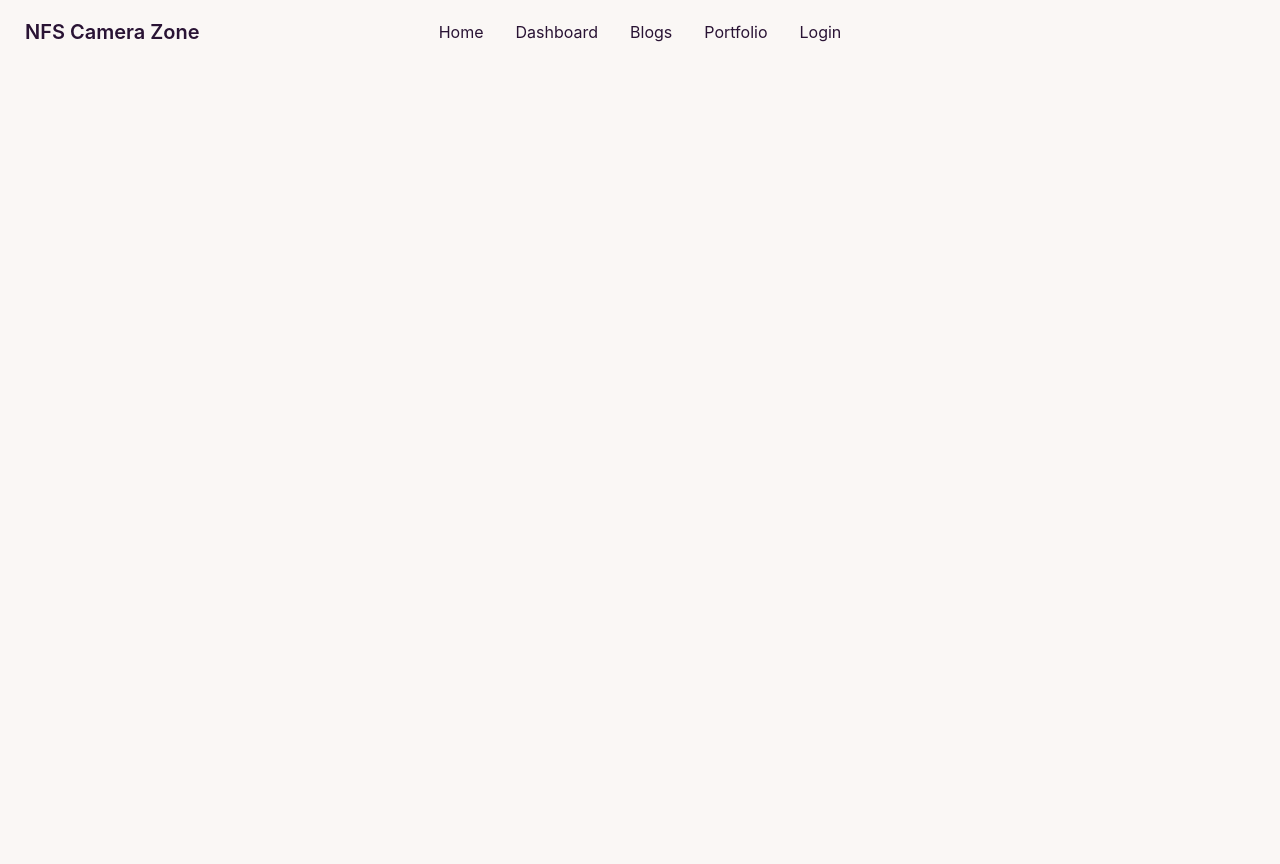
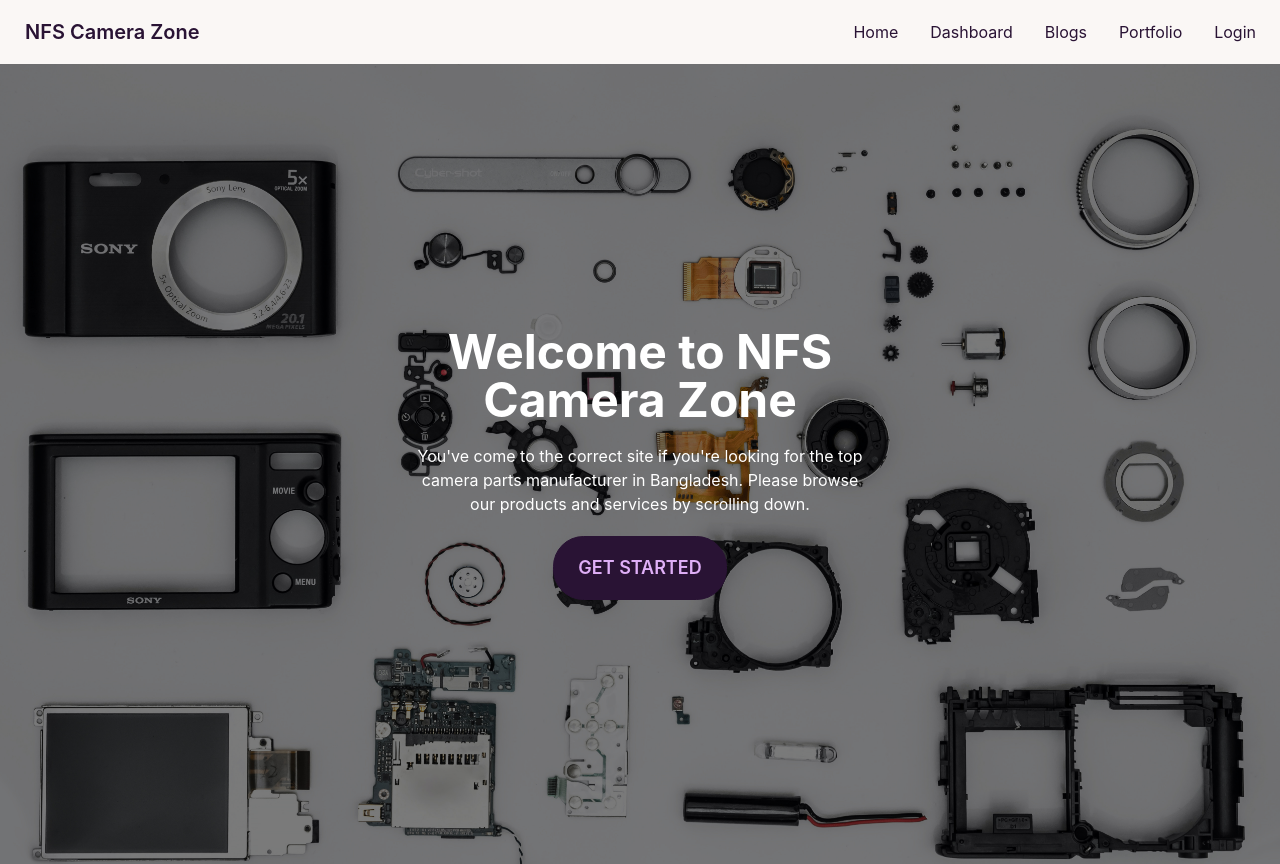
Before and after one commit to nafish08/nfs-camera-zone-client-side, a React (Create React App) app: page / in a window 1280 px wide. Before the commit the page ends 800 px from the top, so only its background shows below. Built offline with nearby package versions, Linux system fonts and the light colour scheme.

Commit message:
Banner section added in home page

```diff
--- /dev/null
+++ b/src/Pages/Home/Banner.js
@@ -0,0 +1,23 @@
+import React from 'react';
+import banner from '../../images/banner.jpg';
+
+const Banner = () => {
+    return (
+        <section>
+            <div class="hero min-h-screen" style={{ background: `url(${banner})`, backgroundSize: 'cover' }}>
+                <div class="bg-opacity-60"></div>
+                <div class="hero-content text-center text-neutral-content text-white">
+                    <div class="max-w-md">
+                        <h1 class="mb-5 text-5xl font-bold">Welcome to NFS Camera Zone</h1>
+                        <p class="mb-5">You've come to the correct site if you're looking for the
+                            top camera parts manufacturer in Bangladesh. Please browse our products and
+                            services by scrolling down.</p>
+                        <button class="btn btn-xs sm:btn-sm md:btn-md lg:btn-lg">Get Started</button>
+                    </div>
+                </div>
+            </div>
+        </section>
+    );
+};
+
+export default Banner;
--- a/src/Pages/Home/Home.js
+++ b/src/Pages/Home/Home.js
@@ -1,10 +1,12 @@
 import React from 'react';
 import Header from '../Shared/Header';
+import Banner from './Banner';
 
 const Home = () => {
     return (
         <div>
             <Header></Header>
+            <Banner></Banner>
         </div>
     );
 };
--- a/src/Pages/Shared/Header.js
+++ b/src/Pages/Shared/Header.js
@@ -23,15 +23,10 @@ const Header = () => {
                 </div>
                 <a className="btn btn-ghost normal-case text-xl">NFS Camera Zone</a>
             </div>
-            <div className="navbar-center hidden lg:flex">
+            <div className="navbar-end hidden lg:flex">
                 <ul className="menu menu-horizontal p-0">
                     {menuItems}
                 </ul>
-            </div>
-            <div className="navbar-end">
-                <label tabIndex="1" for="dashboard-sidebar" className="btn btn-ghost lg:hidden">
-                    <svg xmlns="http://www.w3.org/2000/svg" className="h-5 w-5" fill="none" viewBox="0 0 24 24" stroke="currentColor"><path strokeLinecap="round" strokeLinejoin="round" strokeWidth="2" d="M4 6h16M4 12h8m-8 6h16" /></svg>
-                </label>
             </div>
         </div>
     );
```
Also changed, not shown: src/images/banner.jpg (added).
